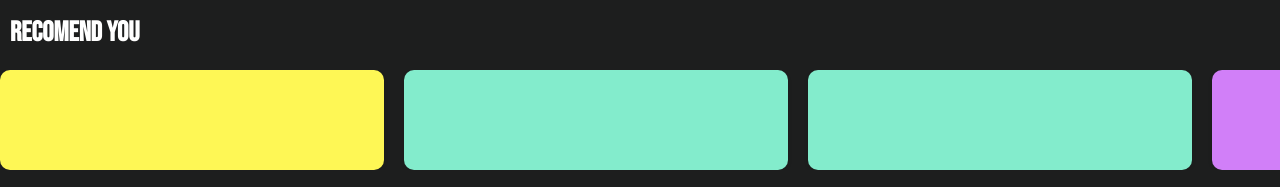
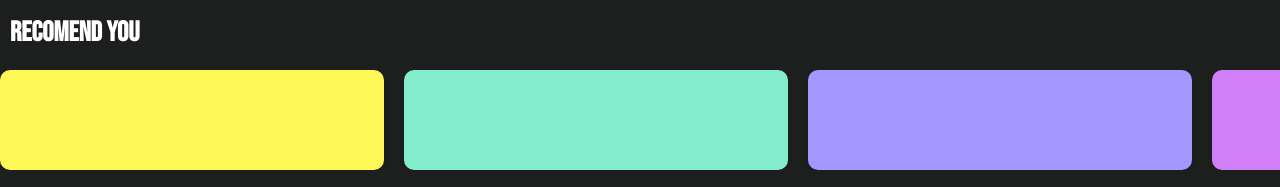
Before and after one commit to kreza-dzd/podcast-app, a Vue app: page / in a window 1280 px wide. Shown: the part 684-871 px from the top of the page. Built offline with nearby package versions, Linux system fonts and the light colour scheme.

Commit message:
Update HomeView.vue

```diff
--- a/src/views/HomeView.vue
+++ b/src/views/HomeView.vue
@@ -3,7 +3,7 @@
 
     <main>
 
-      <PodcastList />
+
 
   <div class="featured-container">
   <h2 class="section-title">Featured</h2>
@@ -32,7 +32,7 @@
         <div class="box-wrapper">
           <div class="box-11"></div>
           <div class="box-12"></div>
-          <div class="box-12"></div>
+          <div class="box-13"></div>
           <div class="box-14"></div>
           <div class="box-15"></div>
         </div>
@@ -44,12 +44,11 @@
 
 <script>
 
-    import PodcastList from "../components/PodcastList.vue";
+
 
 export default {
-  components: {
-    PodcastList,
-  },
+
+
   data() {
     return {
       showSidebar: false,
```
